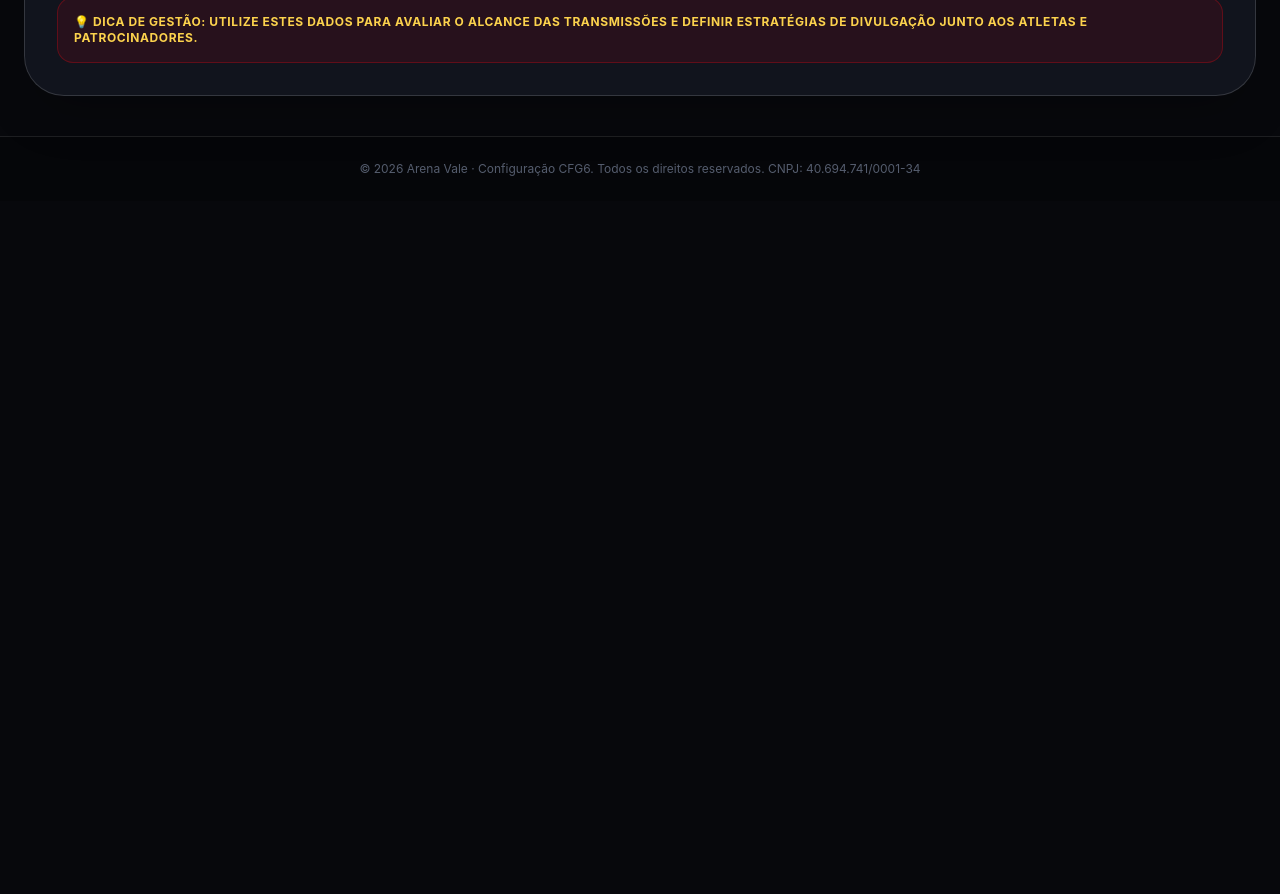
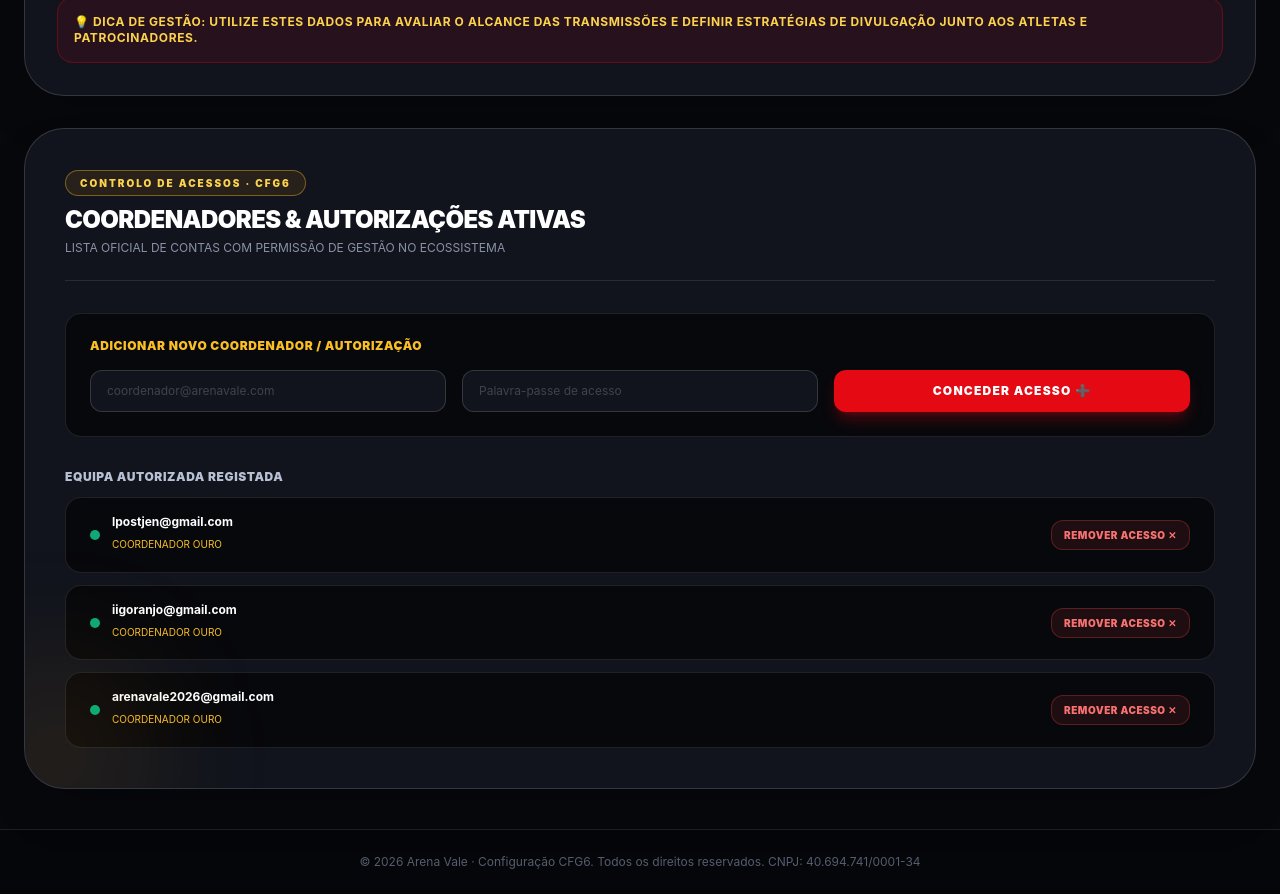
Before and after one commit to arenavaleinstituto-source/arena-vale, a Next.js app: page /painel in a window 1280 px wide. Shown: the part 620-1514 px from the top of the page. Before the commit the page ends 821 px from the top, so only its background shows below. Built offline with nearby package versions, Linux system fonts and the light colour scheme; sample sign-in values are in the browser's storage.

Commit message:
Update page.tsx

```diff
--- a/app/painel/page.tsx
+++ b/app/painel/page.tsx
@@ -7,7 +7,13 @@ import PainelMetricas from '@/components/PainelMetricas';
 
 export default function PainelPage() {
   const [userEmail, setUserEmail] = useState('');
+  const [coordenadores, setCoordenadores] = useState<any[]>([]);
+  const [novoEmail, setNovoEmail] = useState('');
+  const [novaSenha, setNovaSenha] = useState('');
+  const [mensagem, setMensagem] = useState('');
   const router = useRouter();
+
+  const PROPRIETARIO_EMAIL = 'pmmiranda2017@gmail.com';
 
   useEffect(() => {
     const savedEmail = localStorage.getItem('arenavale_user_email');
@@ -16,12 +22,57 @@ export default function PainelPage() {
     } else {
       setUserEmail(savedEmail);
     }
+
+    try {
+      const savedCoords = localStorage.getItem('cfg6_coordenadores');
+      if (savedCoords) {
+        setCoordenadores(JSON.parse(savedCoords));
+      } else {
+        // Coordenadores padrão iniciais
+        const iniciais = [
+          { email: 'lpostjen@gmail.com', nivel: 'Coordenador Ouro' },
+          { email: 'iigoranjo@gmail.com', nivel: 'Coordenador Ouro' },
+          { email: 'arenavale2026@gmail.com', nivel: 'Coordenador Ouro' },
+        ];
+        setCoordenadores(iniciais);
+        localStorage.setItem('cfg6_coordenadores', JSON.stringify(iniciais));
+      }
+    } catch {
+      // Fallback
+    }
   }, [router]);
+
+  const handleAddCoordenador = (e: React.FormEvent) => {
+    e.preventDefault();
+    if (!novoEmail || !novaSenha) {
+      setMensagem('Preencha o e-mail e a palavra-passe do novo coordenador.');
+      return;
+    }
+
+    const novo = { email: novoEmail.trim().toLowerCase(), senha: novaSenha, nivel: 'Coordenador Autorizado' };
+    const atualizados = [...coordenadores, novo];
+    setCoordenadores(atualizados);
+    localStorage.setItem('cfg6_coordenadores', JSON.stringify(atualizados));
+    setNovoEmail('');
+    setNovaSenha('');
+    setMensagem('Coordenador autorizado adicionado com sucesso!');
+    setTimeout(() => setMensagem(''), 4000);
+  };
+
+  const handleRemoveCoordenador = (emailRemover: string) => {
+    const atualizados = coordenadores.filter((c) => c.email !== emailRemover);
+    setCoordenadores(atualizados);
+    localStorage.setItem('cfg6_coordenadores', JSON.stringify(atualizados));
+    setMensagem(`Coordenador ${emailRemover} removido com sucesso.`);
+    setTimeout(() => setMensagem(''), 4000);
+  };
 
   const handleLogout = () => {
     localStorage.removeItem('arenavale_user_email');
     router.push('/login');
   };
+
+  const isProprietario = userEmail.toLowerCase() === PROPRIETARIO_EMAIL;
 
   return (
     <div className="min-h-screen bg-[#07080c] text-white selection:bg-[#e50914] selection:text-white flex flex-col justify-between font-sans overflow-x-hidden">
@@ -57,14 +108,91 @@ export default function PainelPage() {
         {/* BOAS-VINDAS */}
         <div className="rounded-[2.5rem] border border-white/15 bg-[#11141d] p-8 sm:p-10 shadow-2xl relative overflow-hidden">
           <div className="absolute -right-16 -top-16 h-48 w-48 rounded-full bg-[#e50914]/15 blur-3xl pointer-events-none" />
-          <h1 className="text-2xl sm:text-3xl font-black uppercase tracking-tight text-white">Bem-vindo ao Centro de Comando</h1>
+          <h1 className="text-2xl sm:text-3xl font-black uppercase tracking-tight text-white">Centro de Comando & Autorizações</h1>
           <p className="text-xs text-[#8a92a6] mt-2 uppercase tracking-wide">
-            Gestão operacional, monitorização de conteúdos e relatórios de desempenho da Arena Vale Sports.
+            Gestão operacional, monitorização de conteúdos, relatórios de tráfego e controlo de acessos CFG6.
           </p>
         </div>
 
         {/* COMPONENTE DE MÉTRICAS E RELÓGIO DE VISITAS */}
         <PainelMetricas />
+
+        {/* SECÇÃO DE GESTÃO DE AUTORIZAÇÕES E COORDENADORES */}
+        <div className="rounded-[2.5rem] border border-white/15 bg-[#11141d] p-6 sm:p-10 shadow-2xl relative overflow-hidden">
+          <div className="absolute -left-16 -bottom-16 h-48 w-48 rounded-full bg-amber-500/10 blur-3xl pointer-events-none" />
+
+          <div className="flex flex-col sm:flex-row items-start sm:items-center justify-between pb-6 border-b border-white/10 gap-4 mb-8">
+            <div>
+              <span className="inline-flex items-center gap-2 rounded-full border border-amber-400/40 bg-amber-500/10 px-3.5 py-1 text-[10px] font-black uppercase tracking-[0.2em] text-amber-300 mb-2">
+                CONTROLO DE ACESSOS · CFG6
+              </span>
+              <h2 className="text-xl sm:text-2xl font-black uppercase tracking-tight text-white">Coordenadores & Autorizações Ativas</h2>
+              <p className="text-xs text-[#8a92a6] uppercase mt-1">Lista oficial de contas com permissão de gestão no ecossistema</p>
+            </div>
+            {isProprietario && (
+              <span className="rounded-xl border border-amber-400/30 bg-amber-400/10 px-4 py-2 text-xs font-bold text-amber-300">
+                ⭐ Modo Proprietário Ativo (Controlo Total)
+              </span>
+            )}
+          </div>
+
+          {/* MENSAGEM DE ALERTA */}
+          {mensagem && (
+            <div className="mb-6 rounded-xl bg-[#e50914]/10 border border-[#e50914]/30 p-4 text-center text-xs font-bold text-amber-300">
+              {mensagem}
+            </div>
+          )}
+
+          {/* FORMULÁRIO PARA ADICIONAR (APENAS PROPRIETÁRIO OU COORDENADORES AUTORIZADOS) */}
+          <div className="mb-8 rounded-2xl border border-white/10 bg-[#07080c] p-6">
+            <h3 className="text-xs font-black uppercase tracking-wider text-amber-400 mb-4">Adicionar Novo Coordenador / Autorização</h3>
+            <form onSubmit={handleAddCoordenador} className="grid grid-cols-1 sm:grid-cols-3 gap-4">
+              <input
+                type="email"
+                value={novoEmail}
+                onChange={(e) => setNovoEmail(e.target.value)}
+                placeholder="coordenador@arenavale.com"
+                className="rounded-xl border border-white/15 bg-[#11141d] px-4 py-3 text-xs text-white placeholder:text-white/20 focus:border-[#e50914] focus:outline-none"
+              />
+              <input
+                type="password"
+                value={novaSenha}
+                onChange={(e) => setNovaSenha(e.target.value)}
+                placeholder="Palavra-passe de acesso"
+                className="rounded-xl border border-white/15 bg-[#11141d] px-4 py-3 text-xs text-white placeholder:text-white/20 focus:border-[#e50914] focus:outline-none"
+              />
+              <button
+                type="submit"
+                className="rounded-xl bg-[#e50914] py-3 text-xs font-black uppercase tracking-widest text-white hover:bg-red-600 transition shadow-lg shadow-[#e50914]/30"
+              >
+                Conceder Acesso ➕
+              </button>
+            </form>
+          </div>
+
+          {/* LISTA DE COORDENADORES ATIVOS */}
+          <div className="space-y-3">
+            <h3 className="text-xs font-black uppercase tracking-wider text-[#b8c0d4] mb-2">Equipa Autorizada Registada</h3>
+            {coordenadores.map((coord, index) => (
+              <div key={index} className="flex items-center justify-between rounded-2xl border border-white/10 bg-[#07080c] px-6 py-4">
+                <div className="flex items-center gap-3">
+                  <span className="h-2.5 w-2.5 rounded-full bg-emerald-500 animate-pulse" />
+                  <div>
+                    <span className="text-xs font-bold text-white block">{coord.email}</span>
+                    <span className="text-[10px] text-amber-400 uppercase">{coord.nivel}</span>
+                  </div>
+                </div>
+                <button
+                  onClick={() => handleRemoveCoordenador(coord.email)}
+                  className="rounded-xl border border-red-500/30 bg-red-500/10 px-3 py-1.5 text-[10px] font-black uppercase tracking-wider text-red-400 hover:bg-red-500/20 transition"
+                >
+                  Remover Acesso ✕
+                </button>
+              </div>
+            ))}
+          </div>
+
+        </div>
 
       </main>
 
```
